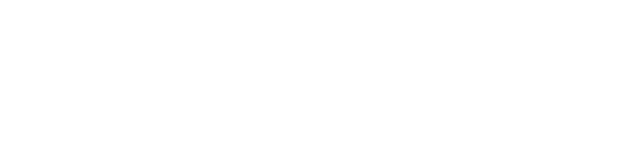
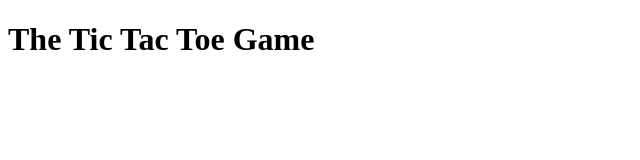
Before and after one commit to prasanth2817/Tic-Tac-Toe, a plain HTML site: page index.html in a window 1280 px wide. Shown: the whole page, without its empty margins (0-640 px from the left). Drawn offline with Linux system fonts and the light colour scheme.

Commit message:
updated UI

```diff
--- a/index.html
+++ b/index.html
@@ -7,5 +7,6 @@
 </head>
 <body>
     <script src="./script.js"></script>
+    <h1>The Tic Tac Toe Game</h1>
 </body>
 </html>
```
